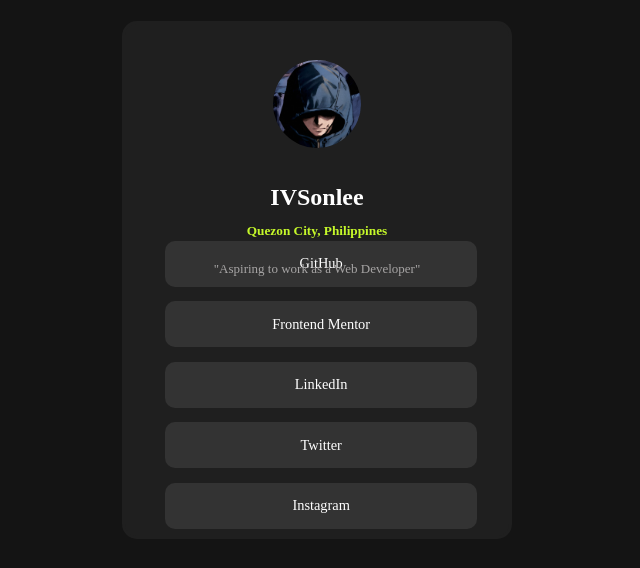
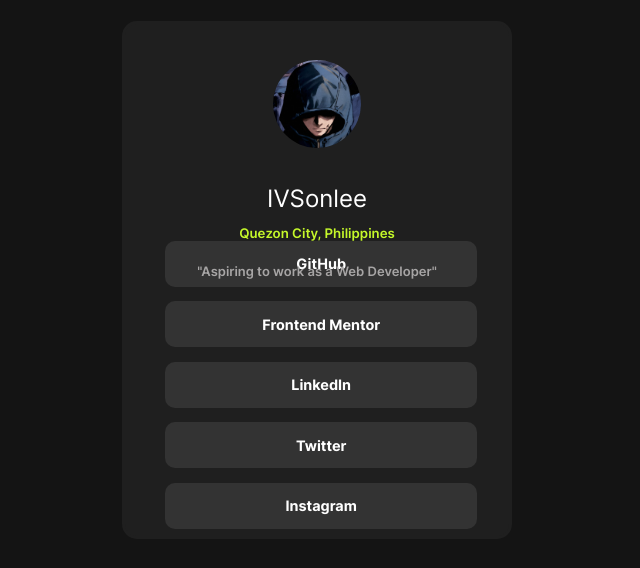
Before and after one commit to IVSonlee/Social-links-profile, a plain HTML site: page index.html in a window 1280 px wide. Shown: the part 120-688 px from the top of the page, without its empty margins (323-963 px from the left). Drawn offline with Linux system fonts and the light colour scheme; the site is published under a folder, as on GitHub Pages, so addresses that start at the root find nothing.

Commit message:
Adjustment at file path
I applied some changes to the src of the @font-face by adding two dots first before the backslash

```diff
--- a/CSS/index.css
+++ b/CSS/index.css
@@ -1,16 +1,16 @@
 @font-face {
     font-family: Inter_Bold;
-    src: url(/assets/fonts/static/Inter-Bold.ttf);
+    src: url(../assets/fonts/static/Inter-Bold.ttf);
 }
 @font-face
 {
     font-family: Inter_Regular;
-    src: url(/assets/fonts/static/Inter-Regular.ttf);
+    src: url(../assets/fonts/static/Inter-Regular.ttf);
     font-weight: 600;
 }
 @font-face {
     font-family: Inter_Semibold;
-    src: url(/assets/fonts/static/Inter-SemiBold.ttf);
+    src: url(../assets/fonts/static/Inter-SemiBold.ttf);
 }
 body
 {
```
Also changed, not shown: 1 other file.
